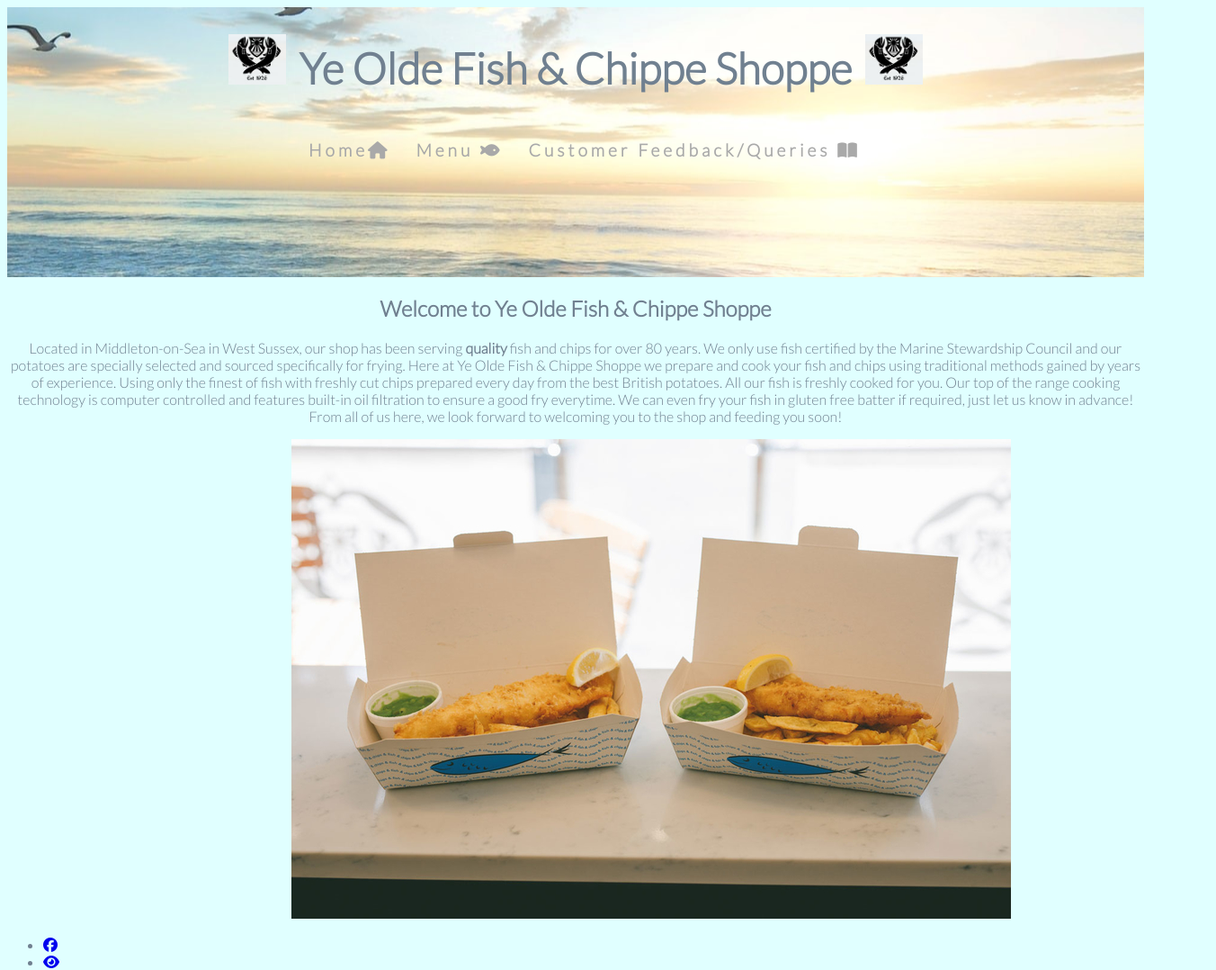
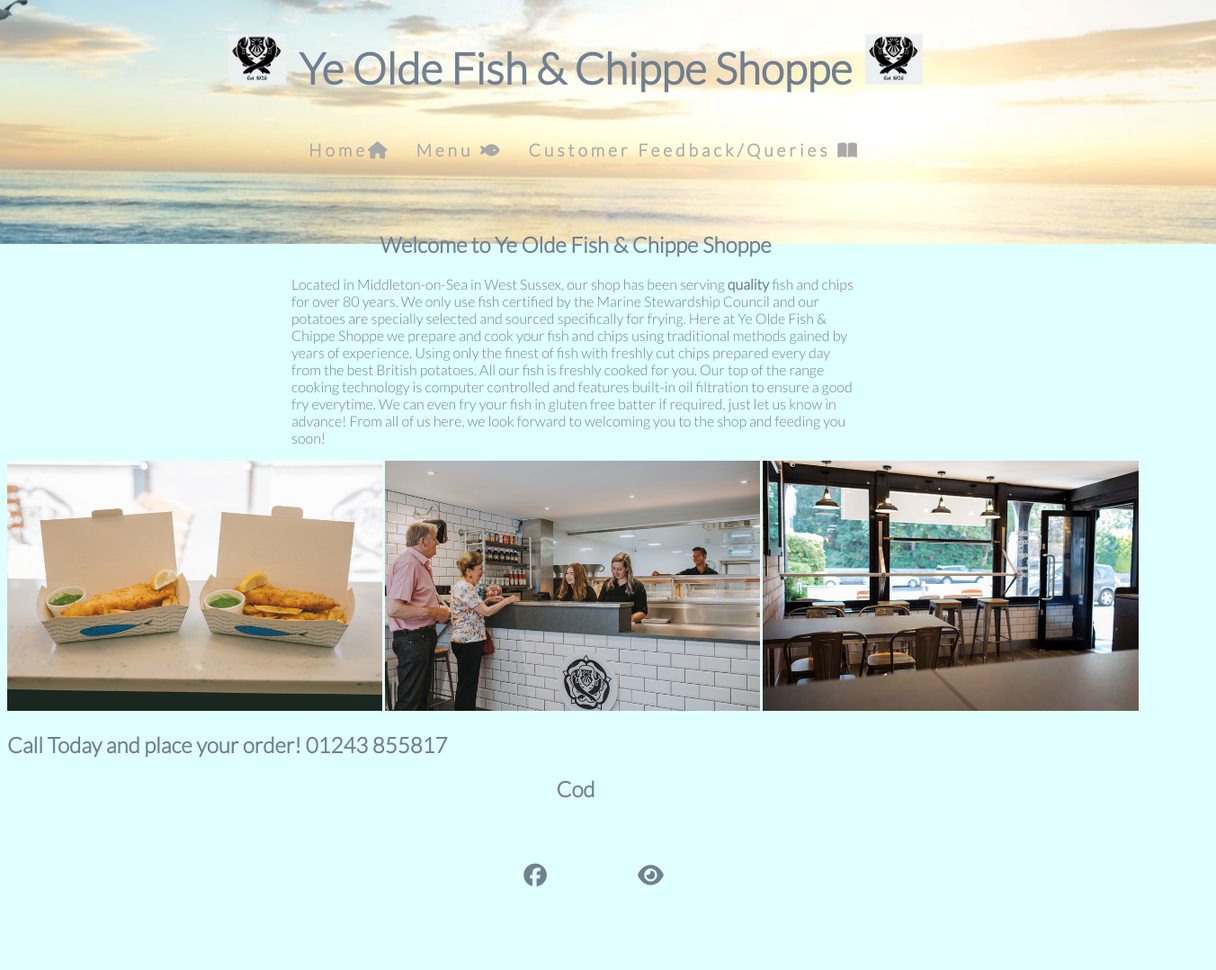
Before and after one commit to Olivertrain1221/Project_1-, a plain HTML site: page index.html in a window 1280 px wide. Shown: the whole page at 90% size, 1352 px wide, since content can reach past the window. Drawn offline with Linux system fonts and the light colour scheme.

Commit message:
Add animation and style footer

```diff
--- a/assets/css/style.css
+++ b/assets/css/style.css
@@ -15,22 +15,32 @@ body {
 
 /* Heading and logo */
 
-#background-img {
+.background-pic {
     background-image: url("../images/sea.jpg");
     width: 100%;
-    height:300px;
+    height: 250px;
     background-repeat: no-repeat;
     background-position: center;
     margin-top: 0px;
-
+    z-index: -1;
+    position: absolute;
 }
 
-.shop-front-img {
+.welcome-container{
+    width:100%;
+    margin-top:60px;
+}
+.welcome {
     display:block;
-    margin-left: auto;
-    margin-right: auto;
-    width: 50%;
-    background-position: top, center;
+    max-width: 50%;
+    margin-left: 25%;
+    margin-right: 25%;
+}
+
+.shop-front-img img {
+    display:inline-block;
+    width: 33%;
+
 }
 
 
@@ -46,6 +56,25 @@ body {
     margin-left: 15px;
     margin-right: 15px;
     margin-top: 30px;
+}
+
+/* Animation of header */
+.background-pic {
+animation-name: background-pic;
+animation-duration: 5s;
+animation-fill-mode: forwards;
+}
+
+/* creates the level of zoom header-pic */
+
+@keyframes background-pic {
+    from {
+        transform: scale(1);
+    }
+
+    to {
+        transform: scale(1.1);
+    }
 }
 
 /*navigation bar */
@@ -81,7 +110,7 @@ body {
 /* Main welcome dialogue */
 
 .welcome {
-    text-align: center;
+    text-align: left;
 }
 
 /* customer feedback and form styling */
@@ -107,3 +136,24 @@ body {
     background-color: darkgrey;
     color:white
 }
+
+/* Footer and social network styles */
+
+    footer {
+        height: 150px;
+    }
+
+    .social {
+        text-align: center;
+    }
+
+    .social li {
+        display: inline;
+    }
+
+    .social i {
+        font-size: 160%;
+        margin: 1%;
+        padding: 3%;
+        color: slategrey;
+    }
--- a/index.html
+++ b/index.html
@@ -9,6 +9,7 @@
 </head>
 <body>
     <header id="background-img">
+        <div class="background-pic"></div>
         <a href="index.html"></a>
             <h1 id="main-heading"> <img src="./assets/images/logo.JPG" alt="logo of shop" id="logo">Ye Olde Fish & Chippe Shoppe<img src="./assets/images/logo.JPG" id="logo" alt="logo of shop"></h1>
 
@@ -27,10 +28,13 @@
             </ul>
         </nav>
     </div>
+
     </header>
 
 
-    <section class="welcome">
+    <section class="welcome-container">
+    <div class="welcome">
+        <!-- website aim here with small dialogue -->
         <h2>Welcome to Ye Olde Fish & Chippe Shoppe</h2>
         <p>
             Located in Middleton-on-Sea in West Sussex, our shop has been serving <strong>quality</strong> fish and chips for over 80 years. We only use fish certified by the Marine Stewardship Council and our potatoes are specially selected and sourced specifically for frying.
@@ -38,16 +42,29 @@
             Here at Ye Olde Fish & Chippe Shoppe we prepare and cook your fish and chips using traditional methods gained by years of experience. Using only the finest of fish with freshly cut chips prepared every day from the best British potatoes. All our fish is freshly cooked for you. Our top of the range cooking technology is computer controlled and features built-in oil filtration to ensure a good fry everytime. We can even fry your fish in gluten free batter if required, just let us know in advance!
 
             From all of us here, we look forward to welcoming you to the shop and feeding you soon!</p>
-   <!-- website aim here with small dialogue -->
+    </div>
+
     </section>
 <section>
         <div class="shop-front-img">
         <img src="./assets/images/food on side.jpg" alt="front inside of shop">
+        <img src="./assets/images/COUNTER.jpg" alt="Counter of the front of the shop">
+        <img src="./assets/images/Front inside.jpg" alt="Front of the shop">
+        </div>
+    </section>
+
+    <section>
+        <div>
+            <h1>Call Today and place your order! 01243 855817</h1>
+        </div>
+        <div>
+            <h2>Cod</h2>
+            <h3></h3>
         </div>
     </section>
 
     <!-- social media link for trip advisor and facebook-->
-    <footer class="social-networks">
+    <footer class="social">
         <ul>
             <li>
                 <a href="https://www.facebook.com/pages/Ye%20Olde%20Fish%20and%20Chippe%20Shoppe/194741387221046/" target="_blank" rel="noopener" aria-label="Check out our Facebook page
```
